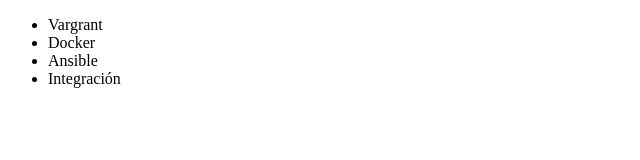
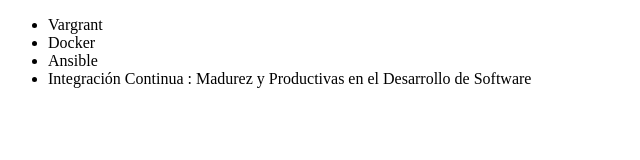
Before and after one commit to zacalfaro97/git-alura, a plain HTML site: page index.html in a window 1280 px wide. Shown: the whole page, without its empty margins (0-640 px from the left). Drawn offline with Linux system fonts and the light colour scheme.

Commit message:
Comentario de integracion

```diff
--- a/index.html
+++ b/index.html
@@ -10,7 +10,7 @@
         <li>Vargrant</li>
         <li>Docker</li>
         <li>Ansible</li>
-        <li>Integración</li>
+        <li>Integración Continua : Madurez y Productivas en el Desarrollo de Software </li>
 
     </ul>
 </body>
```
